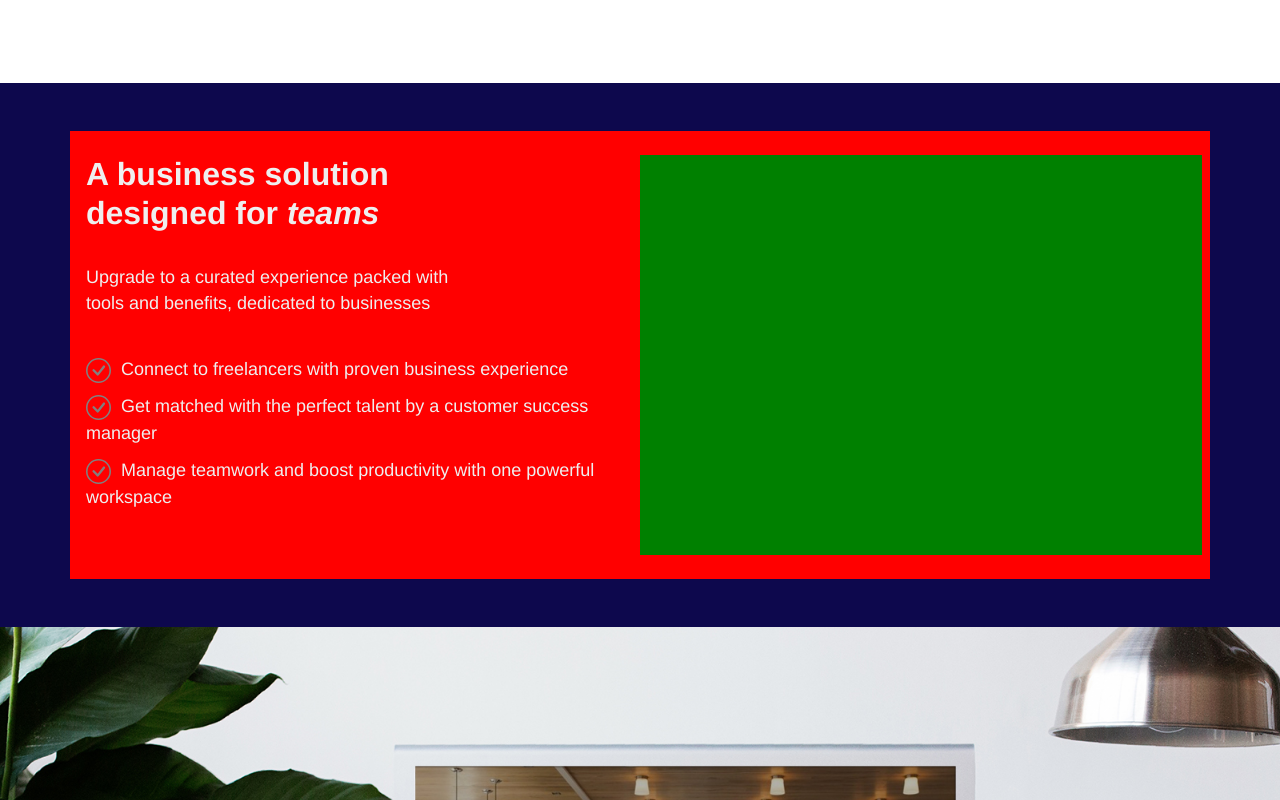
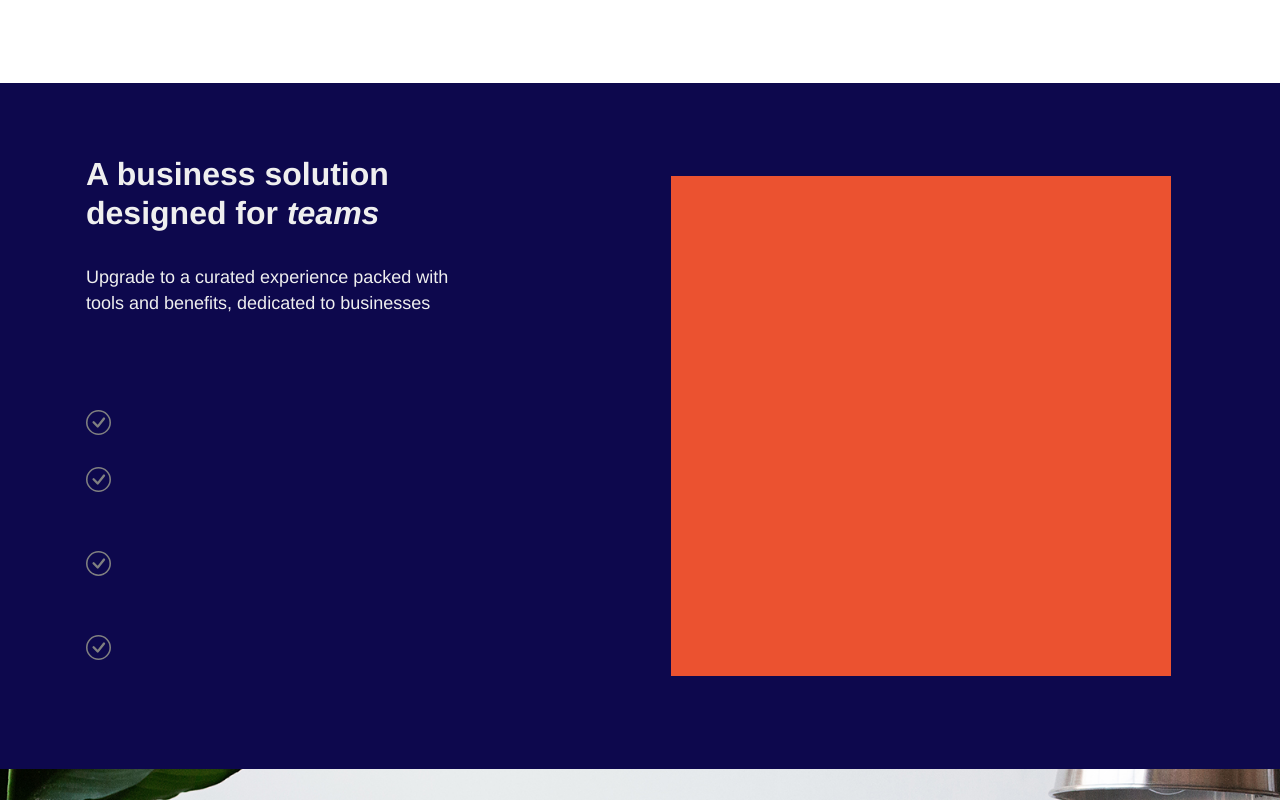
Before and after one commit to MothF/courses-application, a React (Create React App) app: page / in a window 1280 px wide. Shown: the part 1460-2260 px from the top of the page. Built offline with nearby package versions, Linux system fonts and the light colour scheme.

Commit message:
Finally, aos

```diff
--- a/package.json
+++ b/package.json
@@ -10,6 +10,7 @@
     "@types/node": "^16.7.9",
     "@types/react": "^17.0.19",
     "@types/react-dom": "^17.0.9",
+    "aos": "^3.0.0-beta.6",
     "bootstrap": "^5.1.0",
     "node-sass": "^6.0.1",
     "patch-package": "^6.4.7",
@@ -47,6 +48,7 @@
     ]
   },
   "devDependencies": {
+    "@types/aos": "^3.0.4",
     "@typescript-eslint/eslint-plugin": "^4.30.0",
     "@typescript-eslint/parser": "^4.30.0",
     "eslint": "^7.32.0",
--- a/src/modules/app/App.tsx
+++ b/src/modules/app/App.tsx
@@ -7,6 +7,7 @@ import 'src/modules/app/header/Header.scss';
 import {FeaturesContainerParent} from './content/features/FeaturesContainerParent';
 import {Divider} from './content/divider/Divider';
 import {DividerImage} from './content/divider/DividerImage';
+import {Opportunities} from './content/opportunities/Opportunities';
 
 /**
  *
@@ -20,6 +21,7 @@ function App() {
       <Divider/>
       <FeaturesContainerParent/>
       <DividerImage/>
+      <Opportunities/>
     </Container>
   );
 }
--- a/src/modules/app/content/divider/DividerImage.tsx
+++ b/src/modules/app/content/divider/DividerImage.tsx
@@ -7,7 +7,7 @@ export const DividerImage = () => {
     backgroundAttachment: 'fixed, fixed',
     backgroundPosition: 'center',
     backgroundSize: 'cover',
-    height: '100vh',
+    height: '80vh',
     width: '100vw%',
   };
   return (
--- a/src/modules/app/content/features/Checklist.scss
+++ b/src/modules/app/content/features/Checklist.scss
@@ -1,5 +1,5 @@
 @import '~bootstrap/scss/bootstrap.scss';
-
+@import "~aos/src/sass/aos";
 .checklist-container-parent {
   @extend .container-fluid;
   background-color: #0d084d;
@@ -37,6 +37,20 @@
   line-height: 26px;
 }
 
+.image-col {
+  display: flex;
+  align-content: center;
+  justify-content: center;
+  flex-wrap: wrap;
+
+  &--img {
+    max-width: 500px;
+    width: 100%;
+    height: auto;
+    max-height: 500px;
+  }
+}
+
 .check-img {
   @extend .my-2;
   width: 30px;
@@ -48,38 +62,35 @@
   max-width: fit-content;
   font-size: 18px;
   padding-bottom: 0;
+  padding-top: 2rem;
   margin-bottom: auto;
   display: flex;
   flex-direction: column;
 
-  &:hover > li {
-    font-size: 18.5px;
-    margin-bottom: 20px;
-
-    .business-checklist--li--img {
-      transform: scale(1.1);
-    }
-  }
-
   &--li {
     margin-bottom: 10px;
-    transition: font-size 0.2s, margin-bottom 0.2s;
-    @for $i from 1 through 3 {
-      $delay: ($i - 1) * 0.7;
-      &:nth-of-type(#{$i}) {
-        > img {
-          transition-delay: #{$delay}s;
-        }
-        transition-delay: #{$delay}s;
-      }
-    }
+    margin-top: 20px;
+    cursor: pointer;
 
     &--img {
       margin-right: 10px;
-      filter: invert(50%);
       width: 25px;
       height: 25px;
-      transition: transform 0.2s;
+    }
+
+    &:hover {
+      text-decoration: underline;
     }
   }
 }
+
+[data-aos="custom"] {
+  transform: scale(1.0);
+  filter: invert(50%);
+  transition: trasform, filter;
+
+  &.aos-animate {
+    filter: invert(47%) sepia(97%) saturate(2535%) hue-rotate(122deg) brightness(92%) contrast(80%);
+    transform: scale(1.2);
+  }
+}
--- a/src/modules/app/content/features/Checklist.tsx
+++ b/src/modules/app/content/features/Checklist.tsx
@@ -1,12 +1,18 @@
-import React, {FunctionComponent} from 'react';
+import React, {FunctionComponent, useEffect} from 'react';
 import 'src/modules/app/content/features/Checklist.scss';
 import check from 'src/assets/svg/check.svg';
+import orange from 'src/assets/jpeg/orange.jpeg';
+import Aos from 'aos';
+// import 'aos/dist/aos.css';
 
 export const Checklist = () => {
+  useEffect(() => {
+    Aos.init();
+  }, []);
   return (
     <div className='checklist-container-parent'>
-      <div className='checklist-container' style={{backgroundColor: 'red'}}>
-        <div className='checklist-row g-3'>
+      <div className='checklist-container' id='checklist-container'>
+        <div className='checklist-row gx-3'>
           <div className='col-sm-6'>
             <h2 className='business-heading'>
               <span>
@@ -18,12 +24,15 @@ export const Checklist = () => {
               businesses
             </p>
             <ul className='list-unstyled business-checklist'>
-              <CheckElement text='Connect to freelancers with proven business experience'/>
-              <CheckElement text='Get matched with the perfect talent by a customer success manager'/>
-              <CheckElement text='Manage teamwork and boost productivity with one powerful workspace'/>
+              <CheckElement item={1} text='Connect to freelancers with proven business experience'/>
+              <CheckElement item={2} text='Get matched with the perfect talent by a customer success manager'/>
+              <CheckElement item={3} text='Manage teamwork and boost productivity with one powerful workspace'/>
+              <CheckElement item={4} text='A team of Fiverr Business Success Managers is here to help you'/>
             </ul>
           </div>
-          <div className='col-sm-6' style={{backgroundColor: 'green', height: '400px'}}/>
+          <div className='col-lg-6 image-col'>
+            <img className='image-col--img' src={orange} alt='team'/>
+          </div>
         </div>
       </div>
     </div>
@@ -32,15 +41,27 @@ export const Checklist = () => {
 
 type CheckElementProps = {
   text: string,
+  item: number,
 }
 
-const CheckElement: FunctionComponent<CheckElementProps> = ({text}) => {
+const CheckElement: FunctionComponent<CheckElementProps> = ({text, item}) => {
   return (
     <li className='business-checklist--li'>
-      <img src={check} alt='' className='business-checklist--li--img'/>
-      {/* <span className='business-checklist--li--span'>*/}
-      {/* </span>*/}
-      {text}
+      <img src={check} alt='' className='business-checklist--li--img'
+        data-aos='custom'
+        data-aos-delay={item * 250}
+        data-aos-duration='1000'
+        data-aos-anchor='#checklist-container'
+        data-aos-anchor-placement="center-center"
+      />
+      <span data-aos='fade-up'
+        data-aos-delay={item * 250}
+        data-aos-duration='1000'
+        data-aos-anchor='#checklist-container'
+        data-aos-anchor-placement="center-center"
+      >
+        {text}
+      </span>
     </li>
   );
 };
--- /dev/null
+++ b/src/modules/app/content/opportunities/Opportunities.scss
@@ -0,0 +1,14 @@
+@import '~bootstrap/scss/bootstrap.scss';
+
+.oppo-image {
+  display: flex;
+  flex-wrap: wrap;
+  align-content: center;
+  justify-content: center;
+}
+
+.oppo-text {
+  display: flex;
+  flex-direction: column;
+  justify-content: center;
+}
--- /dev/null
+++ b/src/modules/app/content/opportunities/Opportunities.tsx
@@ -0,0 +1,32 @@
+import React, {useEffect} from 'react';
+import 'src/modules/app/content/opportunities/Opportunities.scss';
+import Aos from 'aos';
+import 'aos/dist/aos.css';
+
+export const Opportunities = () => {
+  useEffect(() => {
+    Aos.init();
+  }, []);
+  return (
+    <div className='container px-4 py-5 my-5'>
+      <div className="row">
+        <div className="col-md-7 oppo-text">
+          <h2>First featurette heading. <span className="text-muted">
+            It’ll blow your mind.</span>
+          </h2>
+          <p className="lead">Some great placeholder content for the first featurette here. Imagine some exciting
+                prose here.</p>
+        </div>
+        <div data-aos='fade-up' className="col-md-5 oppo-image">
+          <svg data-aos='fade-up'
+            className="bd-placeholder-img bd-placeholder-img-lg img-fluid mx-auto" width="500"
+            height="500" xmlns="http://www.w3.org/2000/svg" role="img" aria-label="Placeholder: 500x500"
+            preserveAspectRatio="xMidYMid slice" focusable="false"><title>Placeholder</title>
+            <rect width="100%" height="100%" fill="#eee"/>
+            <text x="50%" y="50%" fill="#aaa" dy=".3em">500x500</text>
+          </svg>
+        </div>
+      </div>
+    </div>
+  );
+};
```
Also changed, not shown: src/modules/app/content/features/Features.scss (line endings or trailing spaces), 1 other file (tests, documents, lock files or other folders).
